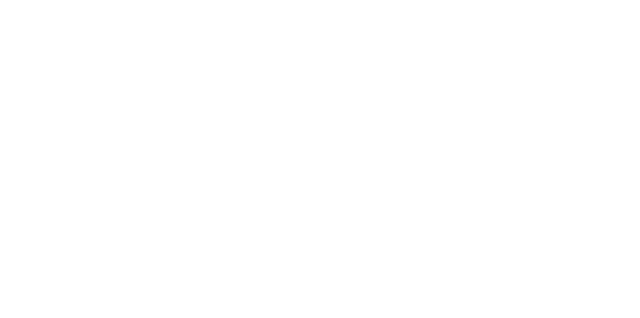
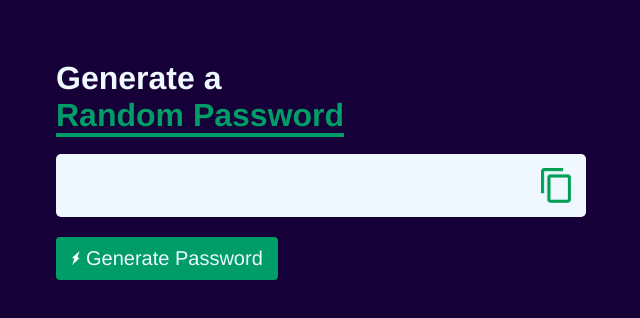
Before and after one commit to dipesh-goswami/Random-Password-Generator, a plain HTML site: page index.html in a window 1280 px wide. Shown: the whole page, without its empty margins (17-657 px from the left). Drawn offline with Linux system fonts and the light colour scheme.

Commit message:
coding completed

```diff
--- a/index.html
+++ b/index.html
@@ -10,6 +10,14 @@
 
 <body>
 
+  <div class="container">
+    <h1>Generate a <br><span>Random Password</span></h1>
+    <div class="input-area">
+      <input type="text" id="input-text">
+      <img src="/images/copy.png" id="copy" onclick="copyPassword()">
+    </div>
+    <button id="btn-btn" onclick="generatePassword()"><img src="images/generate.png" alt="">Generate Password</button>
+  </div>
 </body>
 <script src="script.js"></script>
 
--- a/script.js
+++ b/script.js
@@ -0,0 +1,26 @@
+const length = 12;
+const inputText = document.getElementById("input-text");
+const copyText = document.getElementById("copy");
+
+let upperCase = "ABCDEFGHIJKLMNOPQRSTUVWXYZ";
+let lowerCase = "abcdefghijklmnopqrstuvwxyz";
+let numbers = "1234567890";
+let symbols = "!@#$%^&*()~_-?{}[]<>/";
+let mix = upperCase + lowerCase + numbers + symbols;
+
+function generatePassword() {
+  let password = "";
+  password += upperCase[Math.floor(Math.random() * upperCase.length)];
+  password += lowerCase[Math.floor(Math.random() * lowerCase.length)];
+  password += numbers[Math.floor(Math.random() * numbers.length)];
+  password += symbols[Math.floor(Math.random() * symbols.length)];
+  while (password.length < length) {
+    password += mix[Math.floor(Math.random() * mix.length)];
+  }
+  inputText.value = password;
+}
+
+function copyPassword() {
+  inputText.select();
+  document.execCommand("copy");
+}
--- a/style.css
+++ b/style.css
@@ -0,0 +1,73 @@
+* {
+  margin: 0;
+  padding: 0;
+  font-family: 'Franklin Gothic Medium', 'Arial Narrow', Arial, sans-serifS;
+}
+
+body {
+  background: rgb(21, 0, 56);
+  padding: 10px;
+}
+
+.container {
+  width: 90%;
+  margin: 50px auto 10px;
+  align-items: center;
+  color: aliceblue;
+}
+
+.container span {
+  color: rgb(0, 157, 104);
+  border-bottom: 4px solid rgb(0, 157, 104);
+}
+
+.input-area {
+  margin: 20px 0 0;
+  background-color: aliceblue;
+  border-radius: 5px;
+  border: 0;
+  outline: 0;
+  padding: 10px 15px;
+  max-width: 500px;
+  width: 90%;
+  display: flex;
+  align-items: center;
+  justify-content: space-between;
+}
+
+.input-area input {
+  background: none;
+  border: 0;
+  outline: 0;
+  width: 90%;
+  color: black;
+  font-size: 20px;
+  padding: 10px;
+}
+
+.input-area img {
+  width: 30px;
+  cursor: pointer;
+  transition: 0.3s;
+}
+
+.input-area img:hover {
+  width: 35px;
+}
+
+button {
+  background: rgb(0, 157, 104);
+  padding: 10px 15px;
+  margin-top: 20px;
+  border: 0;
+  outline: 0;
+  border-radius: 4px;
+  font-size: 20px;
+  color: aliceblue;
+  cursor: pointer;
+}
+
+button img {
+  width: 10px;
+  margin-right: 5px;
+}
```
Also changed, not shown: images/copy.png (added), images/generate.png (added).
